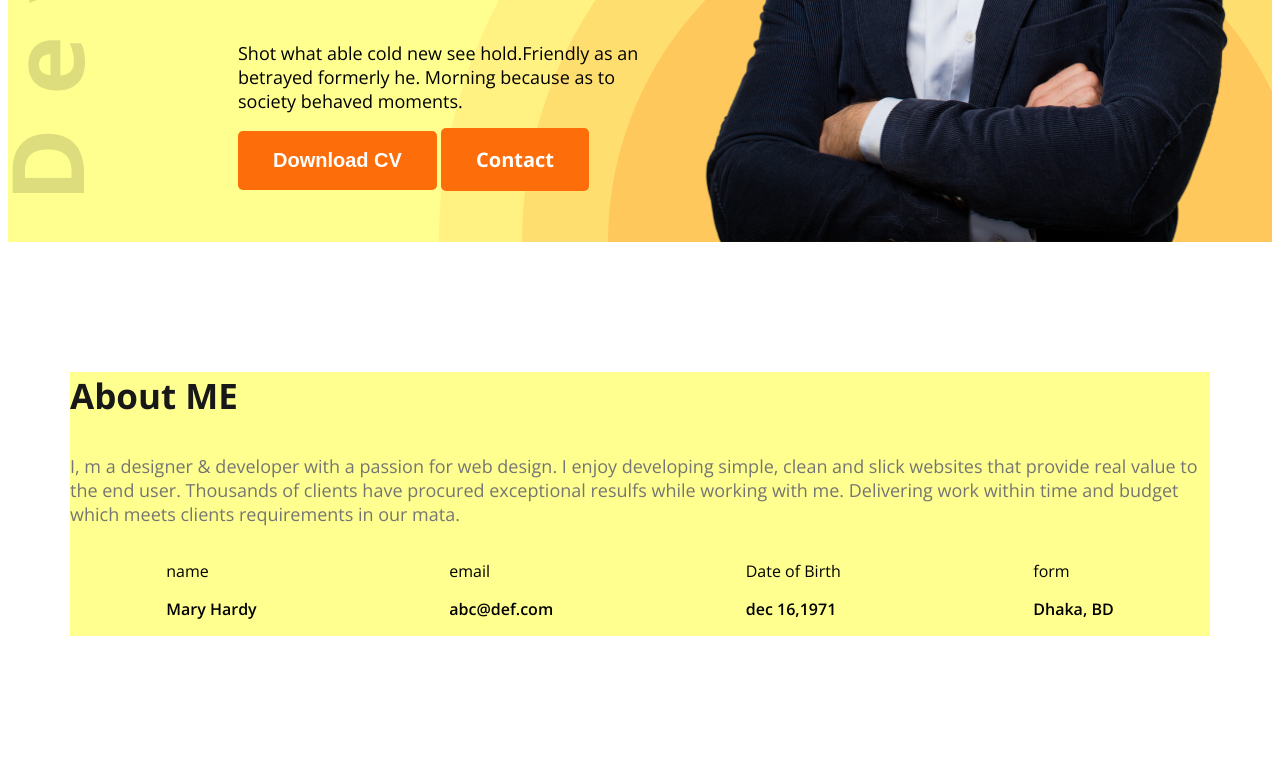
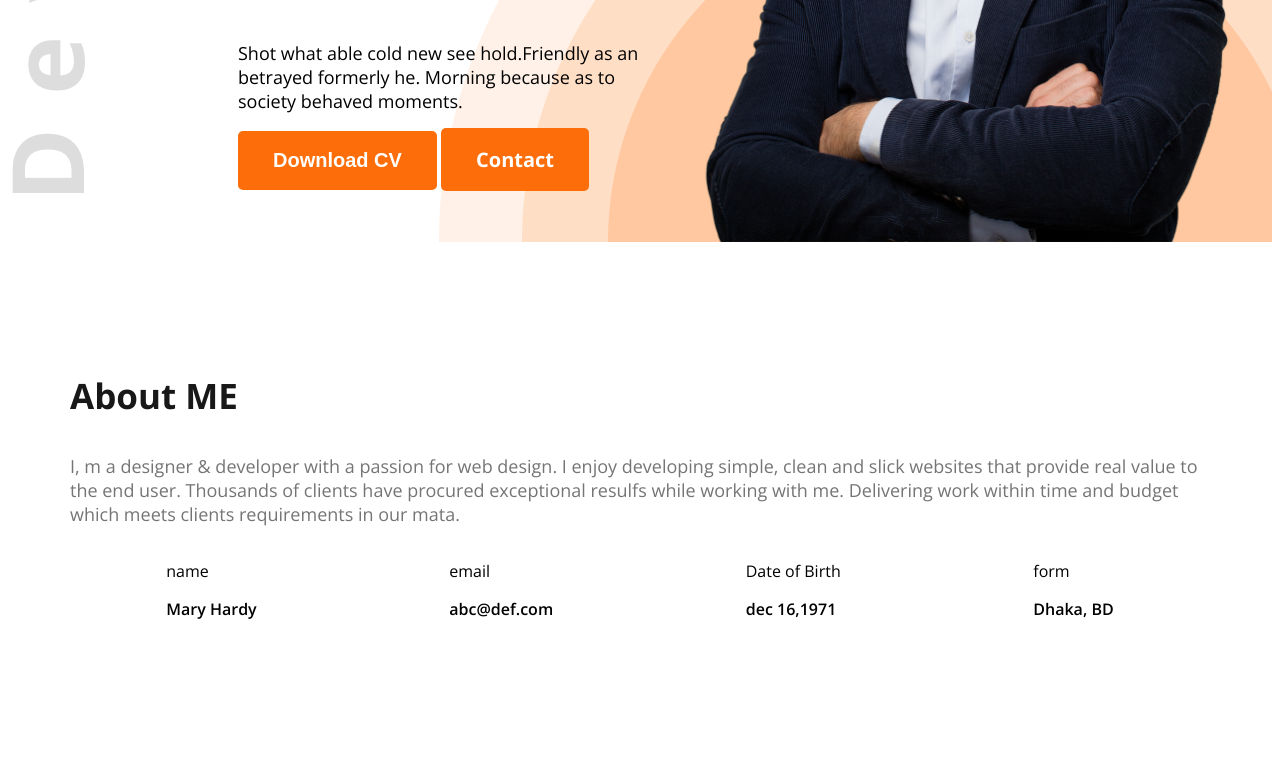
Before and after one commit to xhorif/web-dev-portfolio, a plain HTML site: page index.html in a window 1280 px wide. Shown: the part 620-1383 px from the top of the page. Drawn offline with nearby package versions, Linux system fonts and the light colour scheme.

Commit message:
change background color

```diff
--- a/style/portfolio.css
+++ b/style/portfolio.css
@@ -10,7 +10,7 @@
 
 /* shared style */
 .secondary-bg{
-background-color: #FFFF8F;
+background-color: white;
 
 }
 .text-primary{
```
